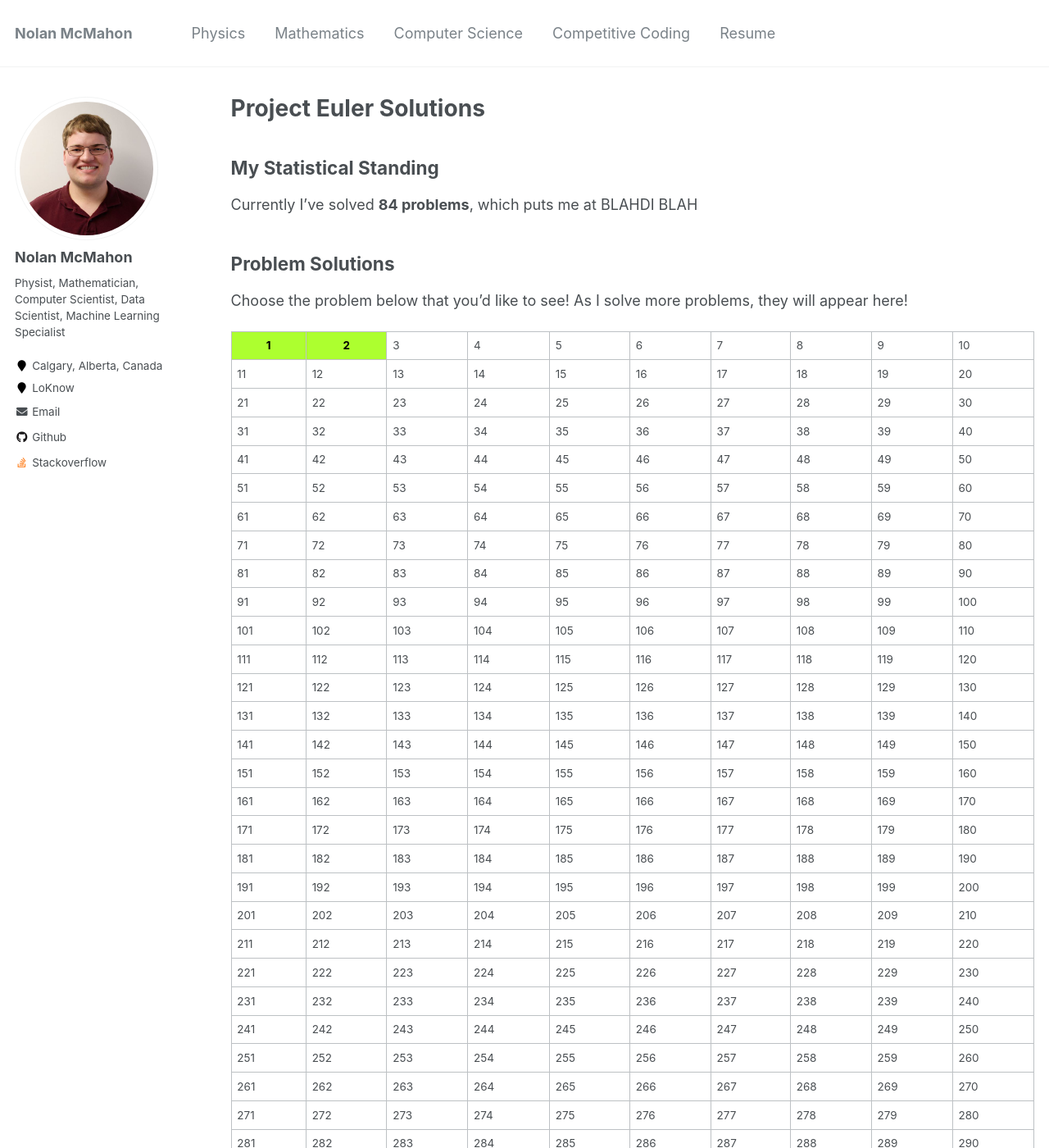
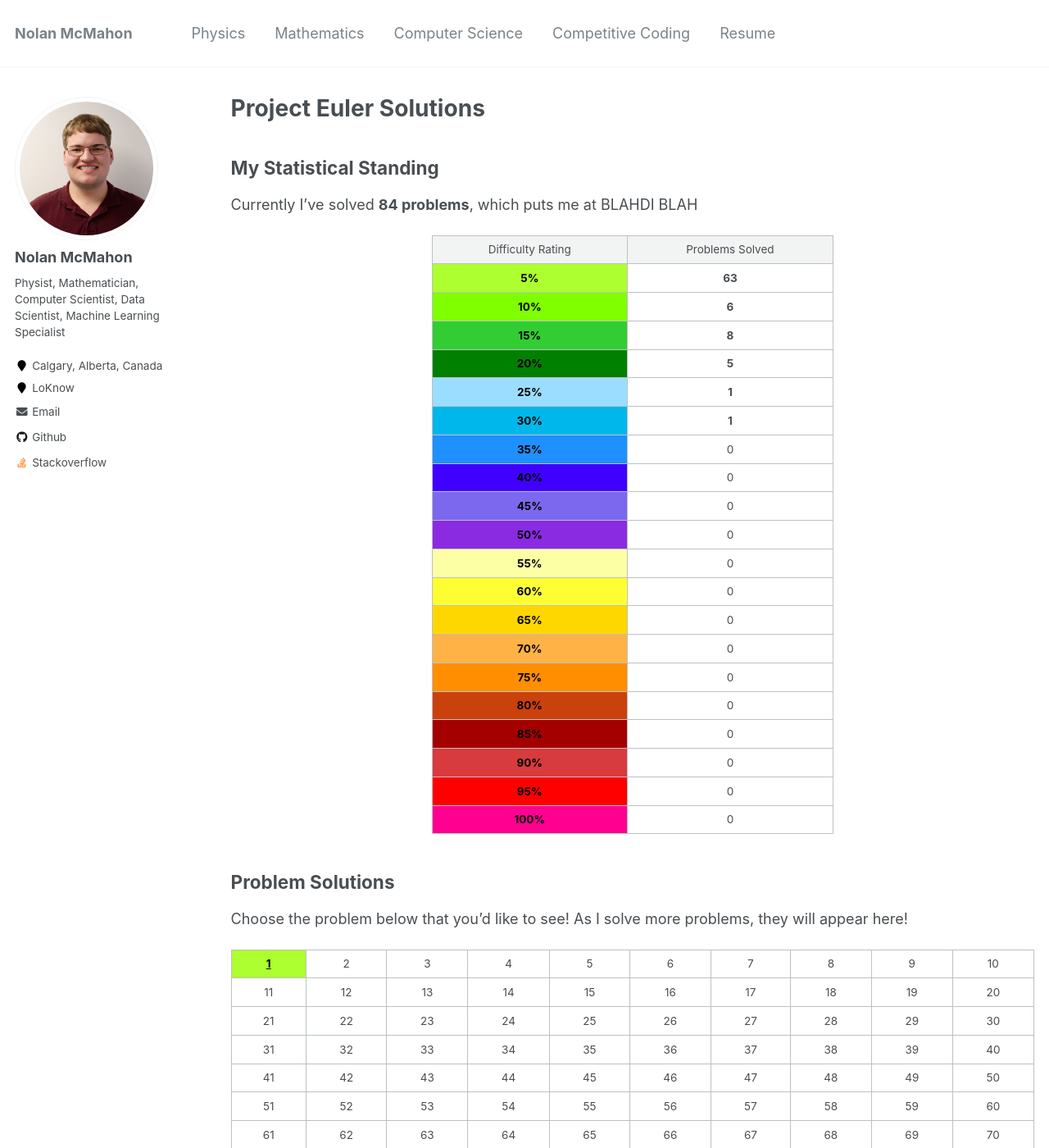
Before and after one commit to NolantheNerd/NolantheNerd.github.io, a Jekyll site: the page built from _competitive_coding/project_euler_home.md, in a window 1280 px wide and 1400 px high. Shown: the whole window at 82% size. Built offline with Jekyll 4.4.1, drawn with Linux system fonts in a browser that asks for light colours.

Commit message:
WIP on Adding Initial Styles for Project Euler Stuff

```diff
--- /dev/null
+++ b/_competitive_coding/project_euler_home.css
@@ -0,0 +1,131 @@
+td {
+    text-align: center;
+}
+
+td a {
+    display: block;
+    width: 100%;
+    color: #000000;
+    font-style: normal;
+}
+
+
+._5p {
+    background-color: #adff2f;
+    font-weight: bolder;
+    color: #000000;
+}
+
+._10p {
+    background-color: #7fff00;
+    font-weight: bolder;
+    color: #000000;
+}
+
+._15p {
+    background-color: #32cd32;
+    font-weight: bolder;
+    color: #000000;
+}
+
+._20p {
+    background-color: #008000;
+    font-weight: bolder;
+    color: #000000;
+}
+
+._25p {
+    background-color: #9bddff;
+    font-weight: bolder;
+    color: #000000;
+}
+
+._30p {
+    background-color: #00b7eb;
+    font-weight: bolder;
+    color: #000000;
+}
+
+._35p {
+    background-color: #1e90ff;
+    font-weight: bolder;
+    color: #000000;
+}
+
+._40p {
+    background-color: #3f00ff;
+    font-weight: bolder;
+    color: #000000;
+}
+
+._45p {
+    background-color: #7b68ee;
+    font-weight: bolder;
+    color: #000000;
+}
+
+._50p {
+    background-color: #8a2be2;
+    font-weight: bolder;
+    color: #000000;
+}
+
+._55p {
+    background-color: #fcffa4;
+    font-weight: bolder;
+    color: #000000;
+}
+
+._60p {
+    background-color: #fefe33;
+    font-weight: bolder;
+    color: #000000;
+}
+
+._65p {
+    background-color: #ffd700;
+    font-weight: bolder;
+    color: #000000;
+}
+
+._70p {
+    background-color: #ffb347;
+    font-weight: bolder;
+    color: #000000;
+}
+
+._75p {
+    background-color: #ff8f00;
+    font-weight: bolder;
+    color: #000000;
+}
+
+._80p {
+    background-color: #cb410b;
+    font-weight: bolder;
+    color: #000000;
+}
+
+._85p {
+    background-color: #a40000;
+    font-weight: bolder;
+    color: #000000;
+}
+
+._90p {
+    background-color: #d73b3e;
+    font-weight: bolder;
+    color: #000000;
+}
+
+._95p {
+    background-color: #ff0000;
+    font-weight: bolder;
+    color: #000000;
+}
+
+._100p {
+    background-color: #ff0090;
+    font-weight: bolder;
+    color: #000000;
+}
--- a/_competitive_coding/project_euler_home.md
+++ b/_competitive_coding/project_euler_home.md
@@ -7,12 +7,106 @@ redirect_from:
     - /competitive_coding/project_euler_home
     - /competitive_coding/project_euler_home.md
 ---
+<link rel="stylesheet" href="/_competitive_coding/project_euler_home.css">
 
 {% include base_path %}
 
 ## My Statistical Standing
 
 Currently I've solved **84 problems**, which puts me at BLAHDI BLAH
+
+<center>
+<table style="width:50%;">
+<thead>
+  <tr>
+    <td>Difficulty Rating</td>
+    <td>Problems Solved</td>
+  </tr>
+</thead>
+<tbody>
+  <tr>
+    <td class="_5p">5%</td>
+    <td style="font-weight: bolder;">63</td>
+  </tr>
+  <tr>
+    <td class="_10p">10%</td>
+    <td style="font-weight: bolder;">6</td>
+  </tr>
+  <tr>
+    <td class="_15p">15%</td>
+    <td style="font-weight: bolder;">8</td>
+  </tr>
+  <tr>
+    <td class="_20p">20%</td>
+    <td style="font-weight: bolder;">5</td>
+  </tr>
+  <tr>
+    <td class="_25p">25%</td>
+    <td style="font-weight: bolder;">1</td>
+  </tr>
+  <tr>
+    <td class="_30p">30%</td>
+    <td style="font-weight: bolder;">1</td>
+  </tr>
+  <tr>
+    <td class="_35p">35%</td>
+    <td>0</td>
+  </tr>
+  <tr>
+    <td class="_40p">40%</td>
+    <td>0</td>
+  </tr>
+  <tr>
+    <td class="_45p">45%</td>
+    <td>0</td>
+  </tr>
+  <tr>
+    <td class="_50p">50%</td>
+    <td>0</td>
+  </tr>
+  <tr>
+    <td class="_55p">55%</td>
+    <td>0</td>
+  </tr>
+  <tr>
+    <td class="_60p">60%</td>
+    <td>0</td>
+  </tr>
+  <tr>
+    <td class="_65p">65%</td>
+    <td>0</td>
+  </tr>
+  <tr>
+    <td class="_70p">70%</td>
+    <td>0</td>
+  </tr>
+  <tr>
+    <td class="_75p">75%</td>
+    <td>0</td>
+  </tr>
+  <tr>
+    <td class="_80p">80%</td>
+    <td>0</td>
+  </tr>
+  <tr>
+    <td class="_85p">85%</td>
+    <td>0</td>
+  </tr>
+  <tr>
+    <td class="_90p">90%</td>
+    <td>0</td>
+  </tr>
+  <tr>
+    <td class="_95p">95%</td>
+    <td>0</td>
+  </tr>
+  <tr>
+    <td class="_100p">100%</td>
+    <td>0</td>
+  </tr>
+</tbody>
+</table>
+</center>
 
 ## Problem Solutions
 
@@ -21,8 +115,8 @@ Choose the problem below that you'd like to see! As I solve more problems, they
 <table>
 <tbody>
   <tr>
-    <td style="background-color:#adff2f;font-weight:bolder;color:#000000;text-align:center;">1</td>
-    <td style="background-color:#adff2f;font-weight:bolder;color:#000000;text-align:center;">2</td>
+    <td class="_5p"><a href="/competitive_coding/project_euler/problem_1">1</a></td>
+    <td>2</td>
     <td>3</td>
     <td>4</td>
     <td>5</td>
```
Also changed, not shown: _competitive_coding/project_euler/problem_1.md (added, +24 -0 lines), _competitive_coding/project_euler/project_euler_problem.css (added, +68 -0 lines).
